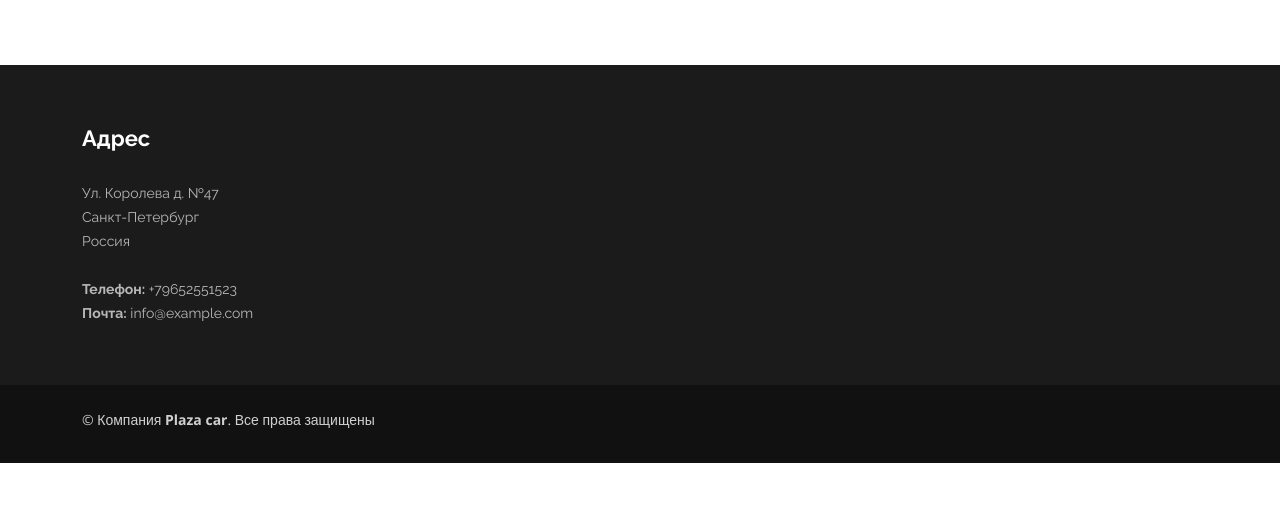
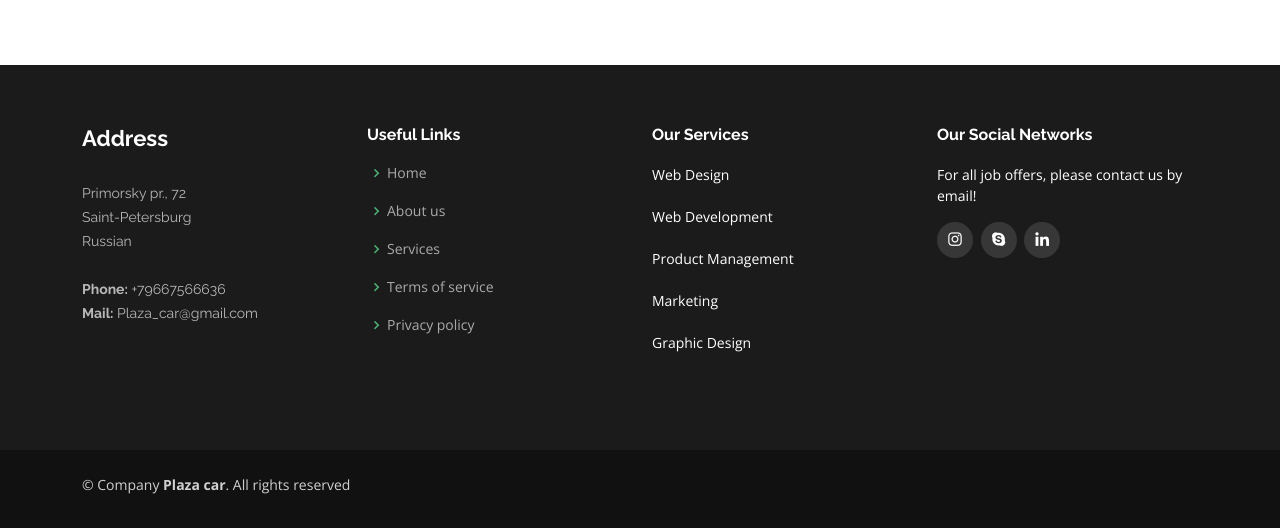
Before and after one commit to BORZ070/djangocar, a Django app: page /about/contact/ in a window 1280 px wide. Shown: the part 617-1145 px from the top of the page. Before the commit the page ends 1080 px from the top, so only its background shows below. Run offline with Django 4.2, Linux system fonts and the light colour scheme; some libraries are stand-ins or nearby versions.

Commit message:
update 16

```diff
--- a/templates/base_new.html
+++ b/templates/base_new.html
@@ -7,7 +7,7 @@
   <meta charset="utf-8">
   <meta content="width=device-width, initial-scale=1.0" name="viewport">
 
-  <title>Агентство авто</title>
+  <title>Plaza car</title>
   <meta content="" name="description">
   <meta content="" name="keywords">
 
@@ -55,7 +55,7 @@
     <section id="hero">
       <div class="hero-container" data-aos="fade-up">
         <h1>Plaza car</h1>
-        <h2>Агентство авто!</h2>
+        <h2>Car agency!</h2>
       </div>
     </section><!-- End Hero -->
     {% else %}
@@ -77,9 +77,9 @@
         <nav id="navbar" class="navbar">
           <ul>
 
-            <li><a class="nav-link scrollto" href="{% url 'mainpage_car:indexpage' %}">Главная</a></li>
-            <li><a class="nav-link scrollto" href="{% url 'search:search' %}">Поиск</a></li>
-            <li><a class="nav-link scrollto" href="{% url 'about:about' %}">О нас</a></li>
+            <li><a class="nav-link scrollto" href="{% url 'mainpage_car:indexpage' %}">Main</a></li>
+            <li><a class="nav-link scrollto" href="{% url 'search:search' %}">Search</a></li>
+            <li><a class="nav-link scrollto" href="{% url 'about:about' %}">About us</a></li>
 
 
 {#            <li><a class="nav-link scrollto" href="#services">Services</a></li>#}
@@ -104,7 +104,7 @@
 {#                <li><a href="#">Drop Down 4</a></li>#}
 {#              </ul>#}
 {#            </li>#}
-            <li><a class="nav-link scrollto" href="{% url 'about:contact' %}">Контакты</a></li>
+            <li><a class="nav-link scrollto" href="{% url 'about:contact' %}">Contacts</a></li>
           </ul>
           <i class="bi bi-list mobile-nav-toggle"></i>
         </nav><!-- .navbar -->
@@ -147,49 +147,49 @@
           <div class="row">
 
             <div class="col-lg-3 col-md-6 footer-contact">
-              <h4>Адрес</h4>
+              <h4>Address</h4>
               <p>
-                Ул. Королева д. №47 <br>
-                Санкт-Петербург<br>
-                Россия <br><br>
-                <strong>Телефон:</strong> +79652551523<br>
-                <strong>Почта:</strong> info@example.com<br>
+                Primorsky pr., 72 <br>
+                Saint-Petersburg<br>
+                Russian <br><br>
+                <strong>Phone:</strong> +79667566636<br>
+                <strong>Mail:</strong> Plaza_car@gmail.com<br>
               </p>
             </div>
 
-<!--            <div class="col-lg-3 col-md-6 footer-links">-->
-<!--              <h4>Useful Links</h4>-->
-<!--              <ul>-->
-<!--                <li><i class="bx bx-chevron-right"></i> <a href="#">Home</a></li>-->
-<!--                <li><i class="bx bx-chevron-right"></i> <a href="#">About us</a></li>-->
-<!--                <li><i class="bx bx-chevron-right"></i> <a href="#">Services</a></li>-->
-<!--                <li><i class="bx bx-chevron-right"></i> <a href="#">Terms of service</a></li>-->
-<!--                <li><i class="bx bx-chevron-right"></i> <a href="#">Privacy policy</a></li>-->
-<!--              </ul>-->
-<!--            </div>-->
+            <div class="col-lg-3 col-md-6 footer-links">
+              <h4>Useful Links</h4>
+              <ul>
+                <li><i class="bx bx-chevron-right"></i> <a href="{% url 'mainpage_car:indexpage' %}">Home</a></li>
+                <li><i class="bx bx-chevron-right"></i> <a href="#">About us</a></li>
+                <li><i class="bx bx-chevron-right"></i> <a href="{% url 'about:contact' %}">Services</a></li>
+                <li><i class="bx bx-chevron-right"></i> <a href="{% url 'about:contact' %}">Terms of service</a></li>
+                <li><i class="bx bx-chevron-right"></i> <a href="#">Privacy policy</a></li>
+              </ul>
+            </div>
 
-<!--            <div class="col-lg-3 col-md-6 footer-links">-->
-<!--              <h4>Our Services</h4>-->
-<!--              <ul>-->
-<!--                <li><i class="bx bx-chevron-right"></i> <a href="#">Web Design</a></li>-->
-<!--                <li><i class="bx bx-chevron-right"></i> <a href="#">Web Development</a></li>-->
-<!--                <li><i class="bx bx-chevron-right"></i> <a href="#">Product Management</a></li>-->
-<!--                <li><i class="bx bx-chevron-right"></i> <a href="#">Marketing</a></li>-->
-<!--                <li><i class="bx bx-chevron-right"></i> <a href="#">Graphic Design</a></li>-->
-<!--              </ul>-->
-<!--            </div>-->
+            <div class="col-lg-3 col-md-6 footer-links">
+              <h4>Our Services</h4>
+              <p>
+                Web Design <br><br>
+                Web Development <br><br>
+                Product Management <br><br>
+                Marketing <br><br>
+                Graphic Design <br><br>
+              </p>
+            </div>
 
-<!--            <div class="col-lg-3 col-md-6 footer-links">-->
-<!--              <h4>Our Social Networks</h4>-->
-<!--              <p>Cras fermentum odio eu feugiat lide par naso tierra videa magna derita valies</p>-->
-<!--              <div class="social-links mt-3">-->
+            <div class="col-lg-3 col-md-6 footer-links">
+              <h4>Our Social Networks</h4>
+              <p>For all job offers, please contact us by email!</p>
+              <div class="social-links mt-3">
 <!--                <a href="#" class="twitter"><i class="bx bxl-twitter"></i></a>-->
 <!--                <a href="#" class="facebook"><i class="bx bxl-facebook"></i></a>-->
-<!--                <a href="#" class="instagram"><i class="bx bxl-instagram"></i></a>-->
-<!--                <a href="#" class="google-plus"><i class="bx bxl-skype"></i></a>-->
-<!--                <a href="#" class="linkedin"><i class="bx bxl-linkedin"></i></a>-->
-<!--              </div>-->
-<!--            </div>-->
+                <a href="#" class="instagram"><i class="bx bxl-instagram"></i></a>
+                <a href="#" class="google-plus"><i class="bx bxl-skype"></i></a>
+                <a href="#" class="linkedin"><i class="bx bxl-linkedin"></i></a>
+              </div>
+            </div>
 
           </div>
         </div>
@@ -197,7 +197,7 @@
 
       <div class="container py-4">
         <div class="copyright">
-          &copy; Компания <strong><span>Plaza car</span></strong>. Все права защищены
+          &copy; Company <strong><span>Plaza car</span></strong>. All rights reserved
         </div>
         <div class="credits">
           <!-- All the links in the footer should remain intact. -->
--- a/templates/contact.html
+++ b/templates/contact.html
@@ -5,7 +5,7 @@
   <section id="portfolio-details" class="portfolio-details">
         <div class="container">
 
-          <h1>Контакты</h1>
+          <h1>Contacts</h1>
 
           <div class="row gy-4">
 
@@ -14,7 +14,7 @@
                 <div class="swiper-wrapper align-items-center">
 
                   <div class="">
-                    <iframe src="https://www.google.com/maps/embed?pb=!1m18!1m12!1m3!1d1993.5381109980044!2d30.250855071314444!3d60.022732237524075!2m3!1f0!2f0!3f0!3m2!1i1024!2i768!4f13.1!3m3!1m2!1s0x4696344a45c7868d%3A0x9382e7a5e87bb6d7!2z0JrQvtGA0L7Qu9GR0LLQsCwgNDcsINCi0KHQlg!5e0!3m2!1sru!2sru!4v1695060128791!5m2!1sru!2sru" width="800" height="450" style="border:0;" allowfullscreen="" loading="lazy" referrerpolicy="no-referrer-when-downgrade"></iframe>
+                    <iframe src="https://www.google.com/maps/embed?pb=!1m18!1m12!1m3!1d7984.398791379763!2d30.20745197846072!3d59.98025645039194!2m3!1f0!2f0!3f0!3m2!1i1024!2i768!4f13.1!3m3!1m2!1s0x469636a15f447869%3A0x4b7e969de8ee306e!2z0J_RgNC40LzQvtGA0YHQutC40Lkg0L_RgC4sIDcyLCDQodCw0L3QutGCLdCf0LXRgtC10YDQsdGD0YDQsywgMTk3Mzc0!5e0!3m2!1sru!2sru!4v1695105219851!5m2!1sru!2sru" width="800" height="450" style="border:0;" allowfullscreen="" loading="lazy" referrerpolicy="no-referrer-when-downgrade"></iframe></iframe>
                   </div>
 
                 </div>
@@ -26,10 +26,10 @@
               <div class="portfolio-info">
                 <h3>PLAZA CAR</h3>
                 <ul>
-                  <li><strong>Адрес </strong>:Ул.Королева д.№47  </li>
-                  <li><strong>Телефон </strong>:+79667562636 </li>
-                  <li><strong>Почта </strong>:Plaza_car@gmail.com </li>
-                    <li> <strong>Сайт :</strong><a href="http://127.0.0.1:8000/">Наш сайт</a></li>
+                  <li><strong>Address </strong>:Primorsky pr., 72  </li>
+                  <li><strong>Phone </strong>:+79667566636 </li>
+                  <li><strong>Mail </strong>:Plaza_car@gmail.com </li>
+                    <li> <strong>Site :</strong><a href="http://127.0.0.1:8000/">Our site</a></li>
 
 
                 </ul>
```
Also changed, not shown: templates/about.html (+5 -5 lines), templates/detail_new.html (+13 -13 lines), templates/search.html (+4 -4 lines), db.sqlite3.
